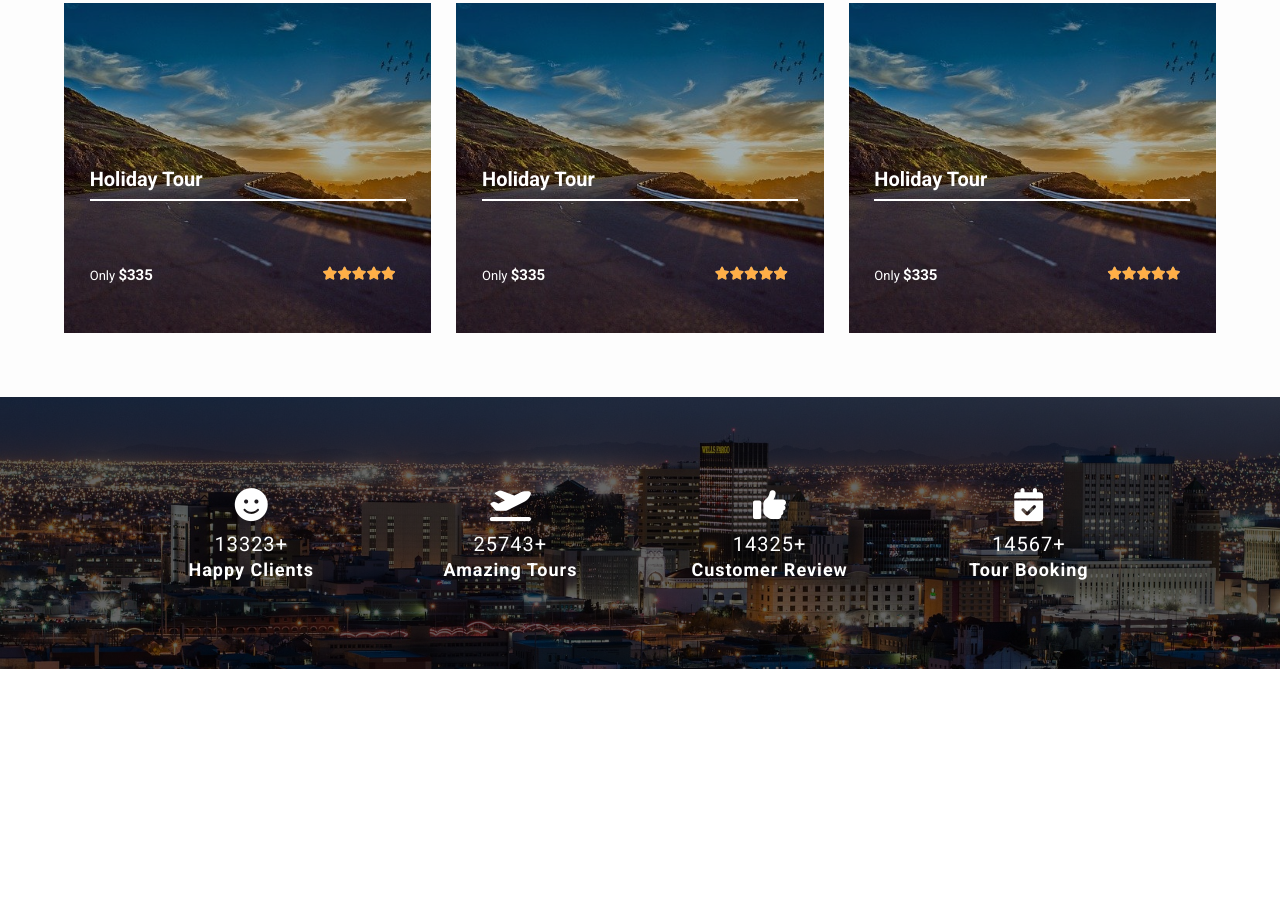
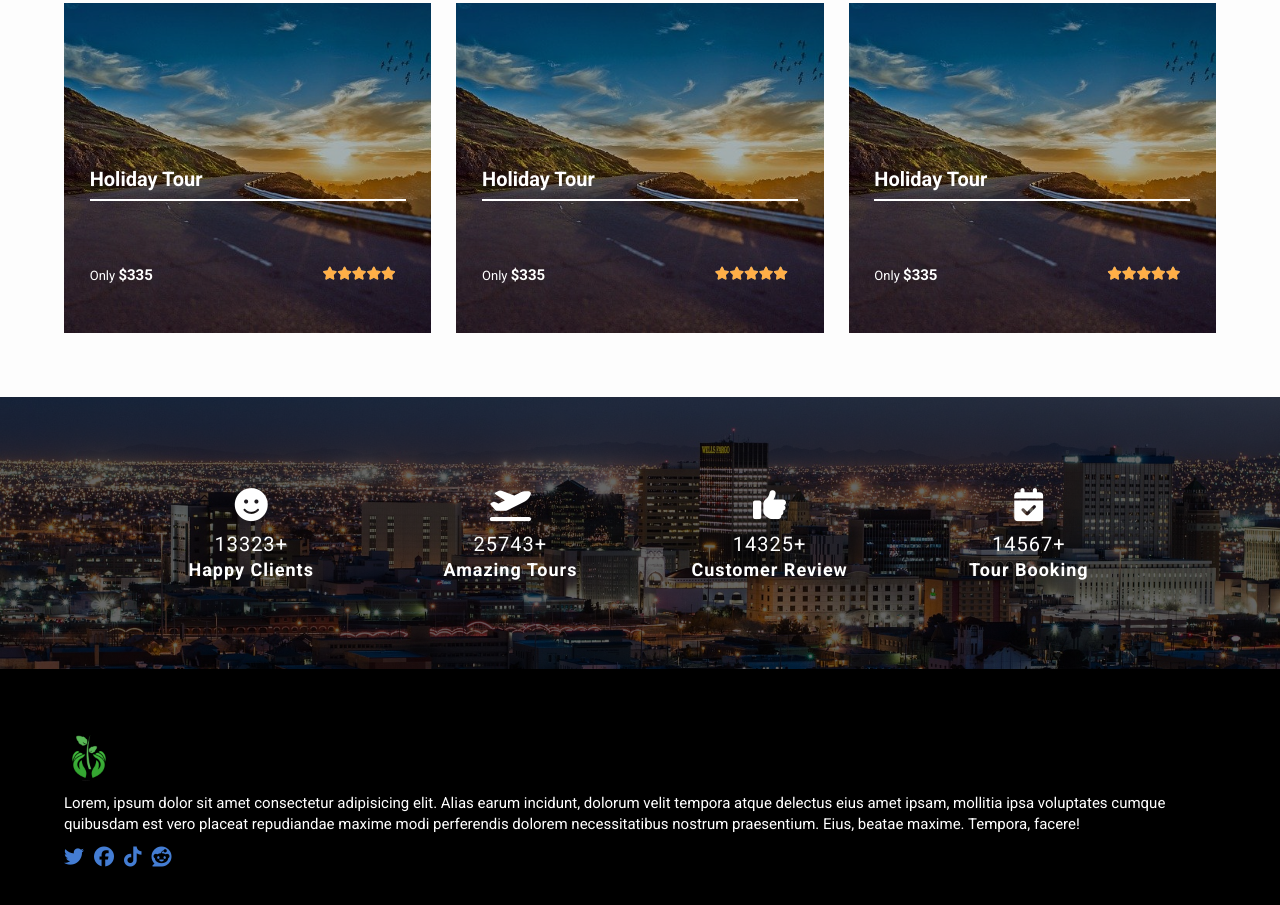
Before and after one commit to wojciechbalda/exercise1, a plain HTML site: page index.html in a window 1280 px wide. Shown: the part 2830-3735 px from the top of the page. Before the commit the page ends 3499 px from the top, so only its background shows below. Drawn offline with nearby package versions, Linux system fonts and the light colour scheme.

Commit message:
Finishing a footer

```diff
--- a/index.html
+++ b/index.html
@@ -703,8 +703,6 @@
                     </div>
                 </div>
             </section>
-            <section class="main__another-offers">
-            </section>
             <section class="main__stats stats">
                 <div class="stats__content content">
                     <div class="stats__box">
@@ -729,12 +727,20 @@
                     </div>
                 </div>
             </section>
-            <section class="main__transport"></section>
-            <section class="main__tweet"></section>
         </main>
         <footer class="footer wrapper__footer">
-            <section class="footer__form"></section>
-            <section class="footer__info"></section>
+            <section class="footer__content content">
+                <div class="footer__logo-container">
+                    <img src="img/logo.png" alt="logo" class="footer__logo">
+                </div>
+                <div class="footer__description">Lorem, ipsum dolor sit amet consectetur adipisicing elit. Alias earum incidunt, dolorum velit tempora atque delectus eius amet ipsam, mollitia ipsa voluptates cumque quibusdam est vero placeat repudiandae maxime modi perferendis dolorem necessitatibus nostrum praesentium. Eius, beatae maxime. Tempora, facere!</div>
+                <div class="footer__social-media">
+                    <a href="#" class="footer__icon-box"><i class="fa-brands fa-twitter"></i></a>
+                    <a href="#" class="footer__icon-box"><i class="fa-brands fa-facebook"></i></a>
+                    <a href="#" class="footer__icon-box"><i class="fa-brands fa-tiktok"></i></a>
+                    <a href="#" class="footer__icon-box"><i class="fa-brands fa-reddit"></i></a>
+                </div>
+            </section>
         </footer>
     </div>
     <script src="js/app.js"></script>
--- /dev/null
+++ b/sass/components/_footer_section.sass
@@ -0,0 +1,29 @@
+.footer
+    background: #000
+    padding: 8vh 0
+    &__logo-container
+        height: 50px
+    &__logo
+        object-fit: contain
+        object-position: left
+        width: 100%
+        height: 100%
+    &__description
+        color: #fff
+        line-height: 1.4
+        font-size: 1.5rem
+        padding: 10px 0
+    &__social-media
+        display: flex
+
+    &__icon-box
+        display: block
+        margin-right: 10px
+        font-size: 2rem
+        color: $theme-color
+        text-decoration: none
+        +md("large")
+            cursor: pointer
+            transition: color .5s
+            &:hover
+                color: white
--- a/sass/style.sass
+++ b/sass/style.sass
@@ -11,3 +11,4 @@
 @import './components/_main_the_best_offer'
 @import './components/_main_our_destintations'
 @import './components/_main_stats'
+@import './components/_footer_section'
```
Also changed, not shown: css/style.css, 1 other file.
